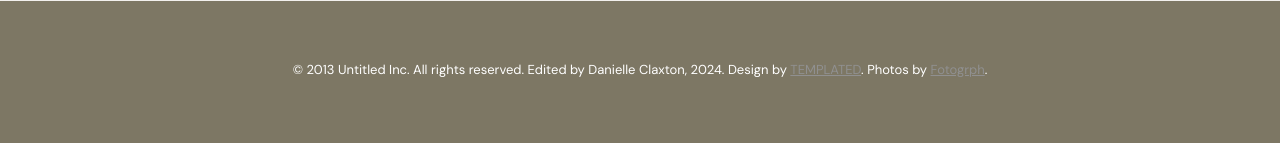
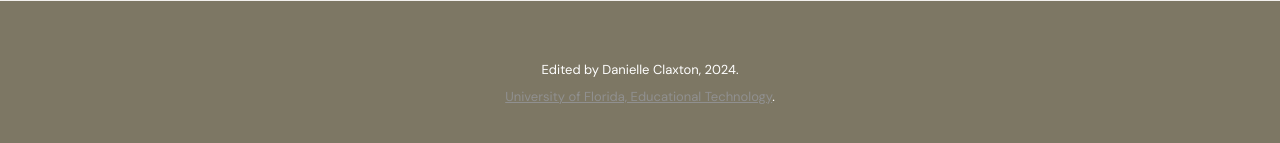
Before and after one commit to claxtondk/portfolio, a plain HTML site: page animation.html in a window 1280 px wide. Shown: the part 1366-1509 px from the top of the page. Drawn offline with Linux system fonts and the light colour scheme.

Commit message:
Update animation.html

```diff
--- a/animation.html
+++ b/animation.html
@@ -105,7 +105,7 @@ Released   : 20130406
 
 <div id="footer">
     <!-- START FOOTER -->
-    <p>© 2013 Untitled Inc. All rights reserved. Edited by Danielle Claxton, 2024. Design by <a href="http://templated.co" rel="nofollow">TEMPLATED</a>.  Photos by <a href="http://fotogrph.com/">Fotogrph</a>.</p>
+	<p>Edited by Danielle Claxton, 2024.</p><p><a href="http://education.ufl.edu/educational-technology/" rel="nofollow">University of Florida, Educational Technology</a>.</p><p></p>
     <!-- END FOOTER -->
 </div>
 
```
